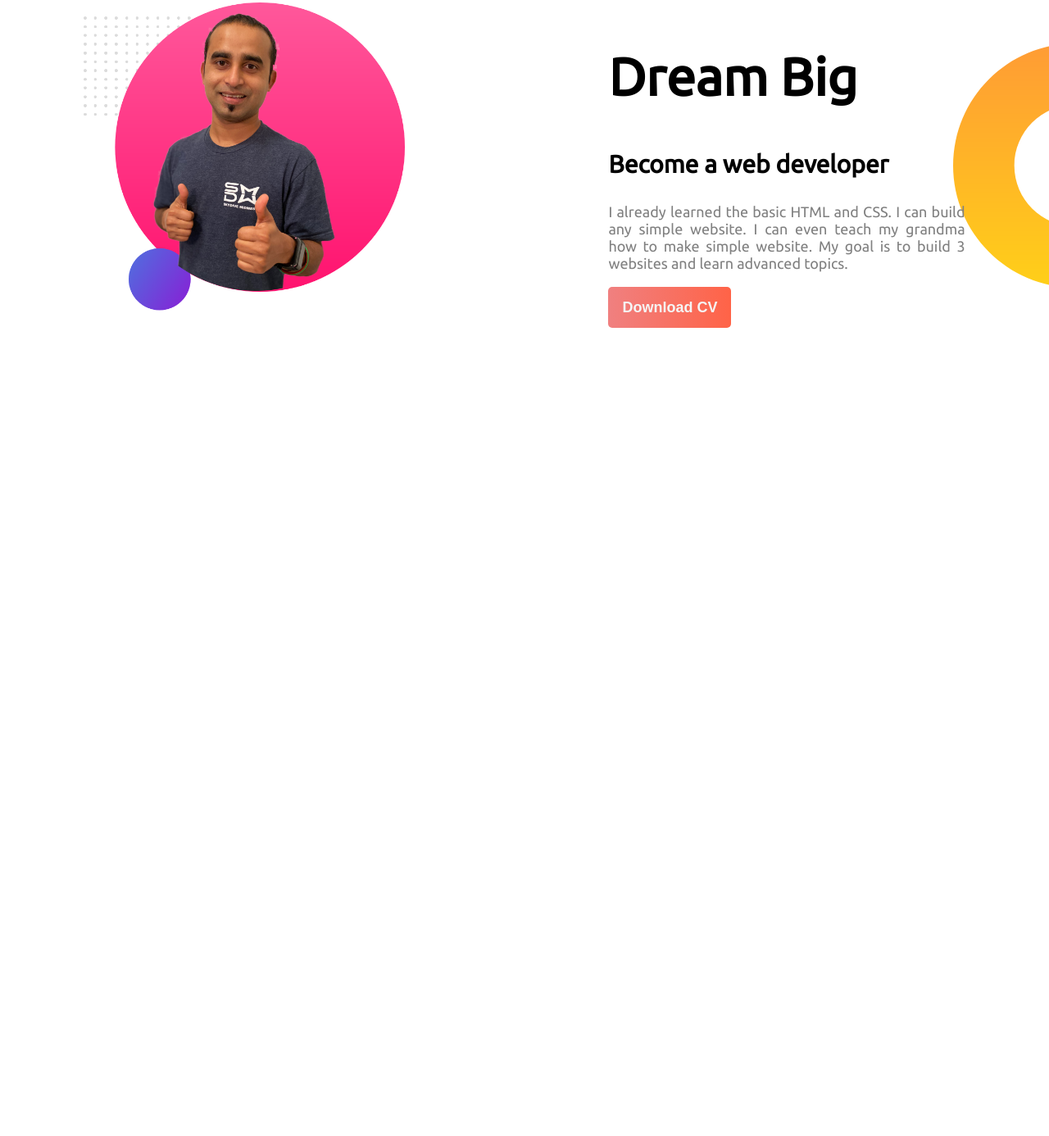
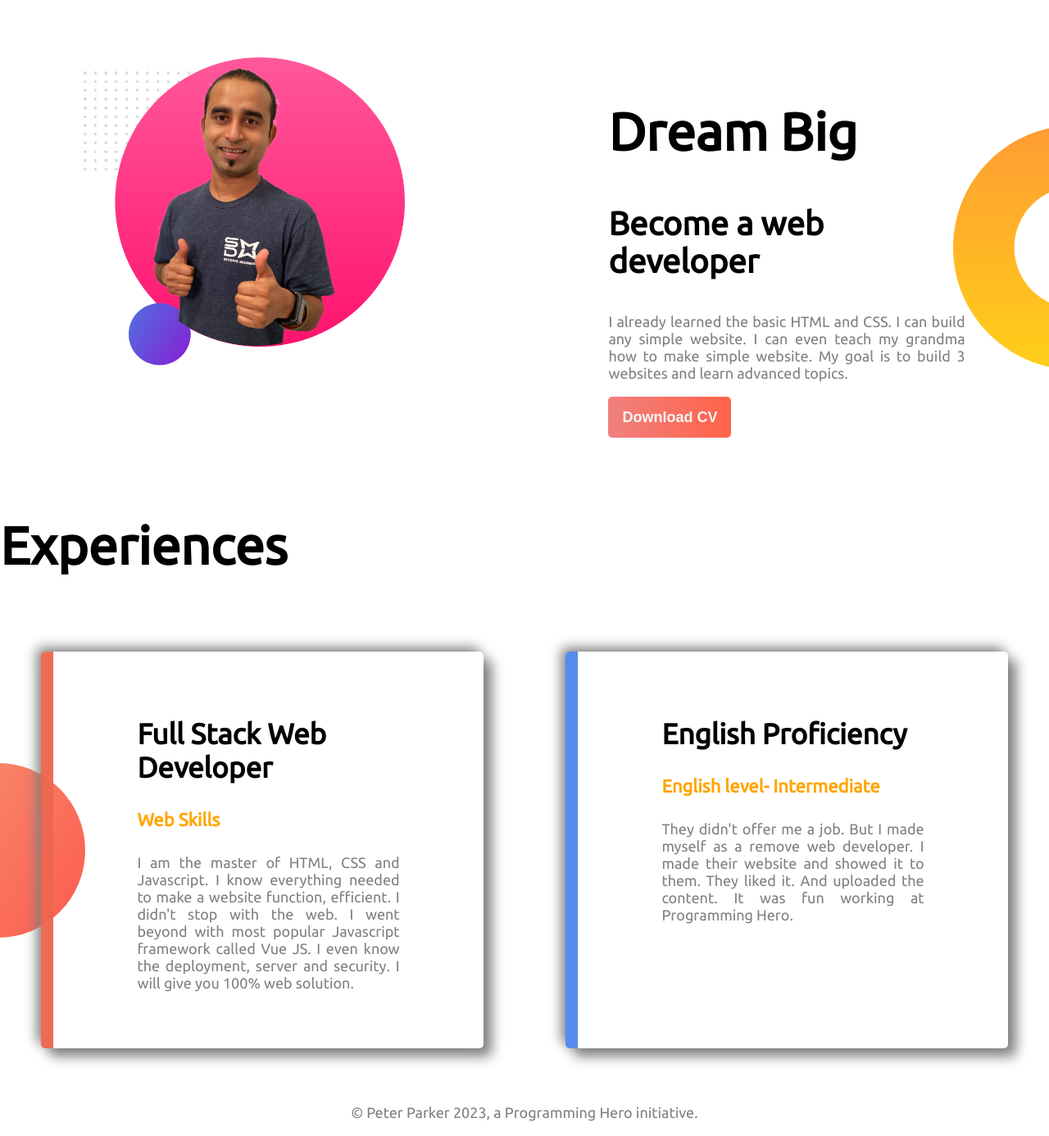
Before and after one commit to SanjidaAkterAfia0307/developer-port, a plain HTML site: page index.html in a window 1280 px wide. Shown: the part 770-2156 px from the top of the page at 82% size. Before the commit the page ends 1221 px from the top, so only its background shows below. Drawn offline with Linux system fonts and the light colour scheme; a web font is replaced by a local one.

Commit message:
exp and footer added

```diff
--- a/index.html
+++ b/index.html
@@ -34,7 +34,7 @@
         <div class="half-width">
             <img src="developer-portfolio-master/images/jhankar2.png" alt="Jhankar2">
         </div>
-        <div class="half-width">
+        <div class="half-width" id="dream-big-des">
             <h1>Dream Big</h1>
             <h3>Become a web developer</h3>
             <p>I already learned the basic HTML and CSS. I can build any simple website. I can even teach my grandma how to make simple website. My goal is to build 3 websites and learn advanced topics.</p>
@@ -43,5 +43,29 @@
             </div>
         </div>
     </section>
+
+
+    <h1>Experiences</h1>
+    <section class="exp-sec" id="ex-bg-img">
+
+
+        <div class="half-width" id="full-stk">
+            <h2>Full Stack Web Developer</h2>
+            <h4>Web Skills</h4>
+            <p>I am the master of HTML, CSS and Javascript. I know everything needed to make a website function, efficient. I didn't stop with the web. I went beyond with most popular Javascript framework called Vue JS. I even know the deployment, server and security. I will give you 100% web solution.</p>
+        </div>
+
+        <div class="half-width eng-pro">
+            <h2>English Proficiency</h2>
+            <h4>English level- Intermediate</h4>
+            <p>They didn't offer me a job. But I made myself as a remove web developer. I made their website and showed it to them. They liked it. And uploaded the content. It was fun working at Programming Hero.</p>
+
+        </div>
+
+    </section>
 </body>
+
+<footer>
+    <p>© Peter Parker 2023, a Programming Hero initiative.</p>
+</footer>
 </html>
--- a/style.css
+++ b/style.css
@@ -5,12 +5,19 @@ body{
 h1{
     font-size: 4rem;
 }
+h2{
+    font-size: 35px;
+}
 span{
     color: orange;
 }
 h3{
-    font-size: 30px;
+    font-size: 40px;
     font-weight: 600;
+}
+h4{
+    font-size: 22px;
+    color: orange;
 }
 p{
     font-size: 18px;
@@ -58,3 +65,27 @@ section{
     background-position: right;
 
 }
+
+#ex-bg-img{
+    background-image: url(developer-portfolio-master/images/exp-bg.png);
+    background-repeat: no-repeat;
+    background-position-y:center;
+}
+
+#ex-bg-img .half-width{
+    box-shadow: 10px 10px 15px grey, -5px -5px 15px grey  ;
+    margin: 50px;
+    border-radius: 5px;
+}
+#ex-bg-img #full-stk{
+    border-left: 15px solid rgba(238, 103, 79, 0.959);
+}
+
+
+#ex-bg-img .eng-pro{
+    border-left: 15px solid rgba(79, 135, 238, 0.959);
+}
+
+footer p{
+    text-align: center;
+}
```
